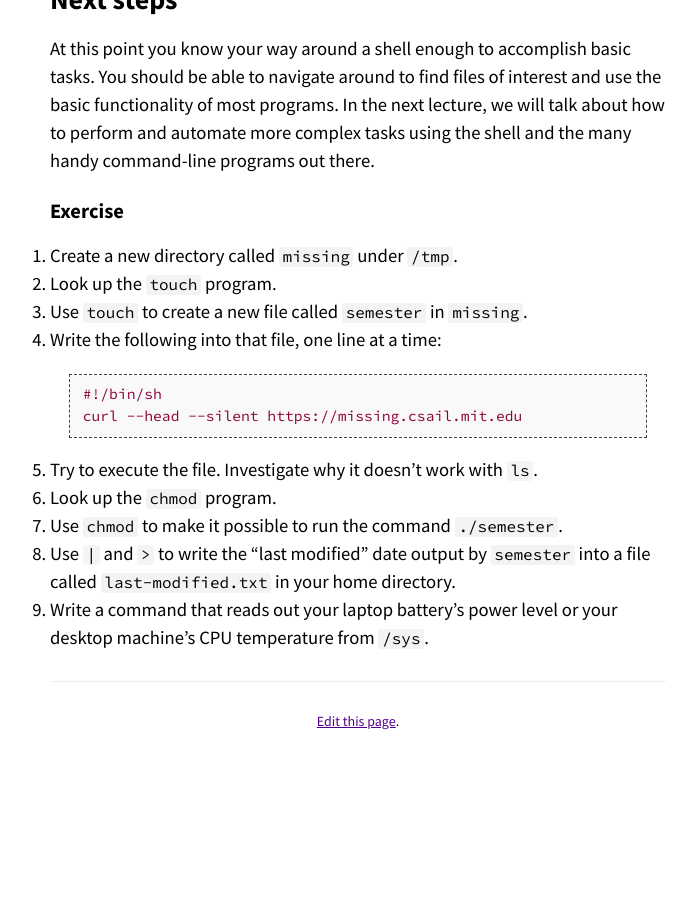
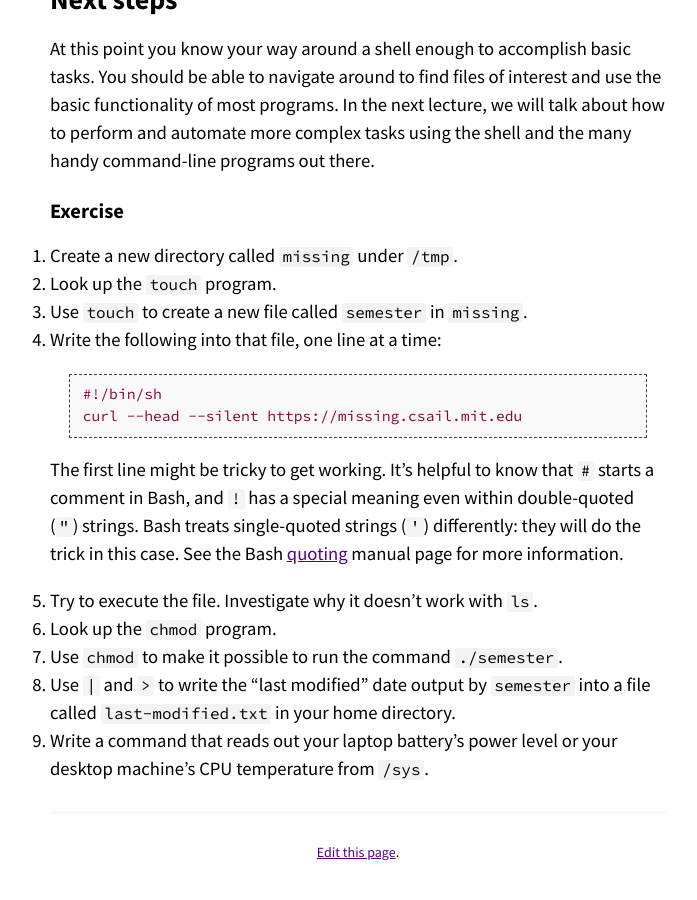
Before and after one commit to missing-semester-cn/missing-semester-cn.github.io, a Jekyll site: the page built from course-shell.md, in a window 1280 px wide and 900 px high, scrolled down 7922 px. Shown: the whole window, without its empty margins (282-979 px from the left). Built offline with Jekyll 4.4.1, drawn with Linux system fonts in a browser that asks for light colours; before the commit the page ends 8691 px from its top, so only the background shows below that.

Commit message:
Add hint on quoting

````diff
--- a/course-shell.md
+++ b/course-shell.md
@@ -367,6 +367,12 @@ there.
     #!/bin/sh
     curl --head --silent https://missing.csail.mit.edu
     ```
+    The first line might be tricky to get working. It's helpful to know that
+    `#` starts a comment in Bash, and `!` has a special meaning even within
+    double-quoted (`"`) strings. Bash treats single-quoted strings (`'`)
+    differently: they will do the trick in this case. See the Bash
+    [quoting](https://www.gnu.org/software/bash/manual/html_node/Quoting.html)
+    manual page for more information.
  5. Try to execute the file. Investigate why it doesn't work with `ls`.
  6. Look up the `chmod` program.
  7. Use `chmod` to make it possible to run the command `./semester`.
````
